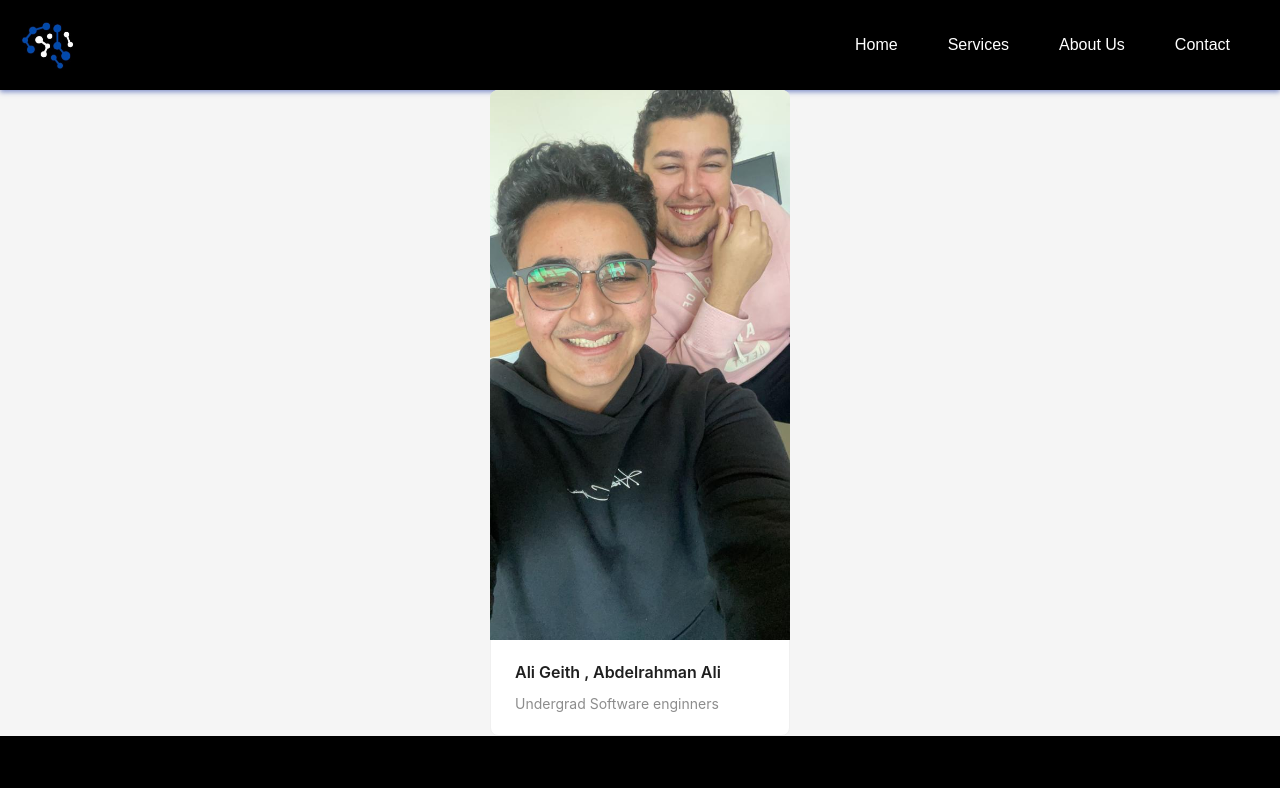
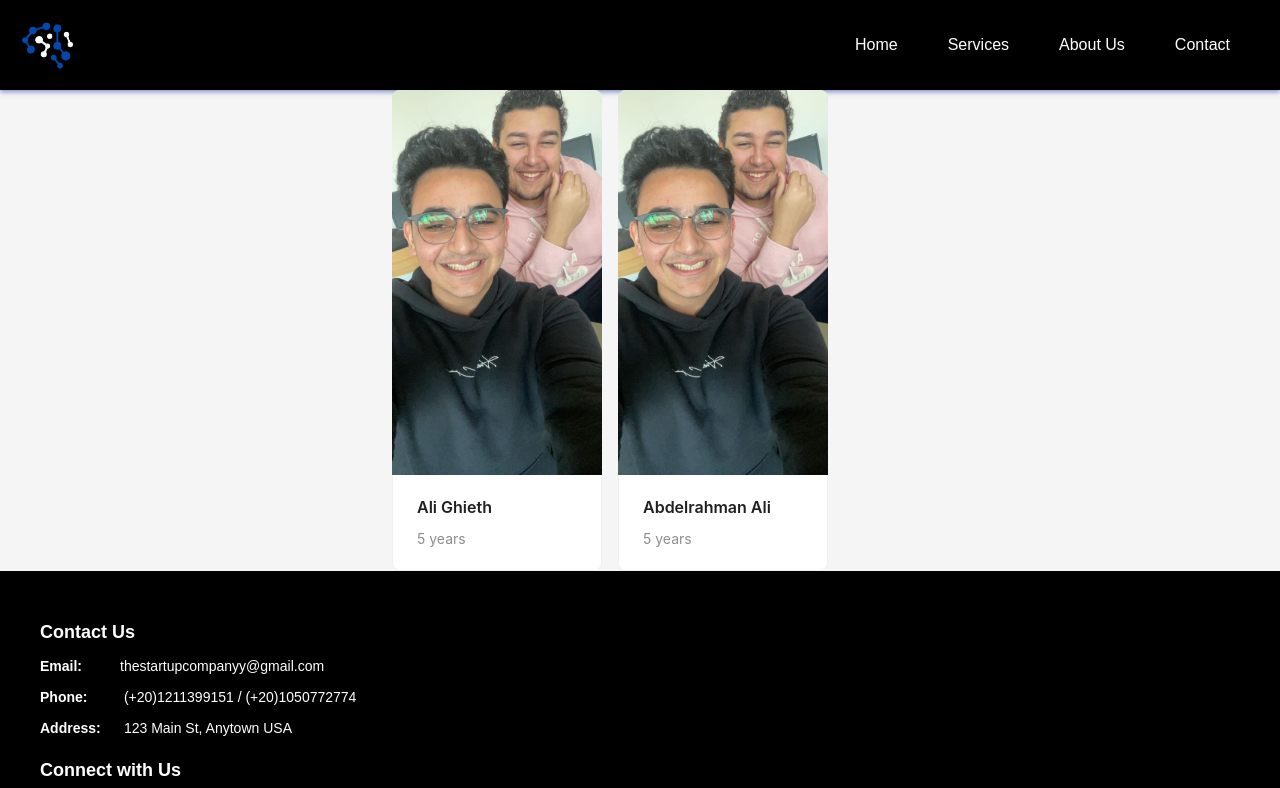
Before and after one commit to AbdelrahmanAli12/professional-landing-page, a React (Create React App) app in the folder frontend/myapp/: page /about in a window 1280 px wide. Shown: the top 788 px of the page. Built offline with nearby package versions, Linux system fonts and the light colour scheme.

Commit message:
about us

```diff
--- a/frontend/myapp/package.json
+++ b/frontend/myapp/package.json
@@ -5,6 +5,7 @@
   "dependencies": {
     "@emotion/react": "^11.10.6",
     "@emotion/styled": "^11.10.6",
+    "@material-ui/core": "^4.12.4",
     "@mui/material": "^5.11.10",
     "@testing-library/jest-dom": "^5.16.5",
     "@testing-library/react": "^13.4.0",
--- a/frontend/myapp/src/components.js/about.js
+++ b/frontend/myapp/src/components.js/about.js
@@ -1,31 +1,36 @@
-import React from "react";
+import { Card, Row, Col } from "antd";
 import App from "../App";
-import { Card } from "antd";
+
 const { Meta } = Card;
+
+const crew = [
+  {
+    name: "Ali Ghieth",
+    experience: "5 years",
+    photo: "photo.jpg",
+  },
+  {
+    name: "Abdelrahman Ali",
+    experience: "5 years",
+    photo: "photo.jpg",
+  },
+];
+
 function About() {
   return (
     <App>
-      <div
-        style={{
-          display: "flex",
-          gap: "5%",
-          alignItems: "center",
-          justifyContent: "center",
-        }}
-      >
-        <Card
-          hoverable
-          style={{
-            width: 300,
-          }}
-          cover={<img alt="example" src="photo.jpg" />}
-        >
-          <Meta
-            title="Ali Geith , Abdelrahman Ali"
-            description="Undergrad Software enginners"
-          />
-        </Card>
-      </div>
+      <Row style={{ marginLeft: "30%" }} gutter={[16, 16]}>
+        {crew.map((member, index) => (
+          <Col key={index} xs={24} sm={12} md={8} lg={6}>
+            <Card
+              hoverable
+              cover={<img alt={member.name} src={member.photo} />}
+            >
+              <Meta title={member.name} description={member.experience} />
+            </Card>
+          </Col>
+        ))}
+      </Row>
     </App>
   );
 }
```
Also changed, not shown: 1 other file (tests, documents, lock files or other folders).
